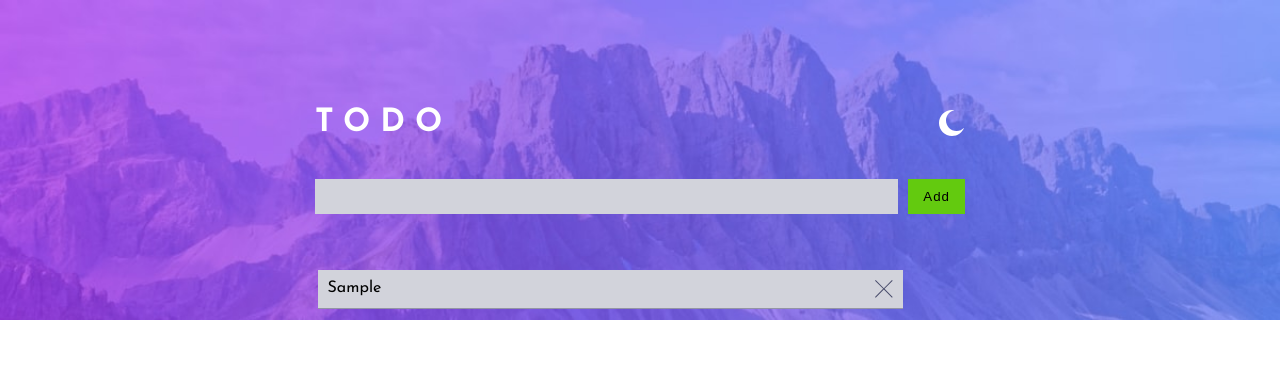
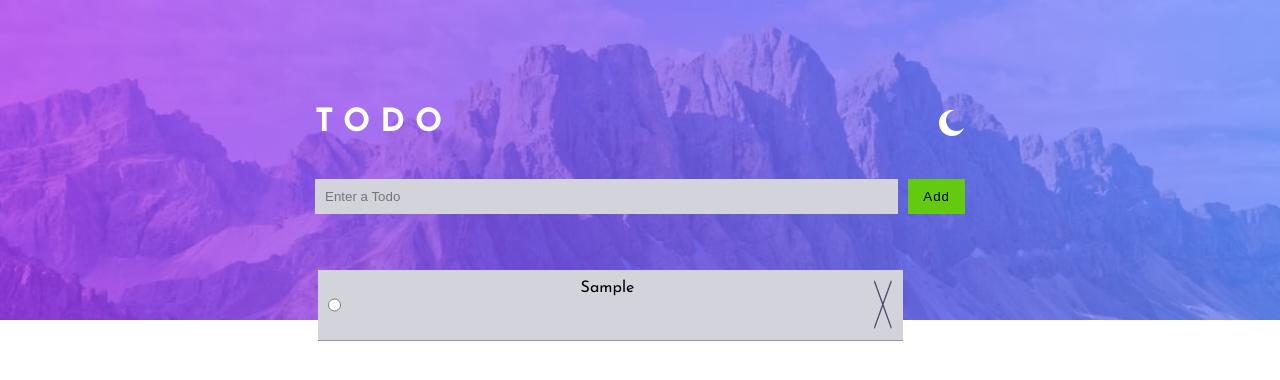
Before and after one commit to Frontendmentor-Gautham/Todo-app, a React (Create React App) app: page / in a window 1280 px wide. Both pictures are taken after typing "Sample" into the empty fields and a click on the button "Add". Shown: the top 380 px of the page. Built offline with nearby package versions, Linux system fonts and the light colour scheme.

Commit message:
implementing check feature

```diff
--- a/src/Components/InputArea.js
+++ b/src/Components/InputArea.js
@@ -13,7 +13,7 @@ const InputArea = ({mode,onAdd}) => {
 
   return (
     <div className="form">
-      <input className={`text-input-${mode}`} onChange={handleChange} type="text" value={inputText} />
+      <input placeholder='Enter a Todo' className={`text-input-${mode}`} onChange={handleChange} type="text" value={inputText} />
       <button className={`btn-${mode}`}
         onClick={() => {
           onAdd(inputText);
--- a/src/Components/TodoItem.css
+++ b/src/Components/TodoItem.css
@@ -4,4 +4,11 @@ li{
     display: flex;
     justify-content: space-between;
     border-bottom: 1px solid hsl(236, 9%, 61%);
+    text-align: justify;
 }
+
+.false-state{
+    padding: 40px;
+    height: 50px;
+    border-radius: 50%;
+}
--- a/src/Components/TodoItem.js
+++ b/src/Components/TodoItem.js
@@ -1,12 +1,24 @@
-import React from 'react'
+import React, { useEffect, useState } from 'react'
 import './TodoItem.css'
 import cross from '../images/icon-cross.svg'
-import check from '../images/icon-check.svg'
 
 const TodoItem = (props) => {
+
+    const [isChecked,setIsChecked] = useState(false);
+
+    function checkingBox(){
+        if (isChecked === 'false') {
+            setIsChecked('true');
+          } else {
+            setIsChecked('false');
+          }
+    }
+
+
+
   return (
     <div>
-      <li> {props.text}   <img
+      <li> <input className={`${isChecked}-state`} onClick={checkingBox} type="radio"/> {props.text}   <img
         onClick={() => {
             props.onChecked(props.id);
         }}
```
